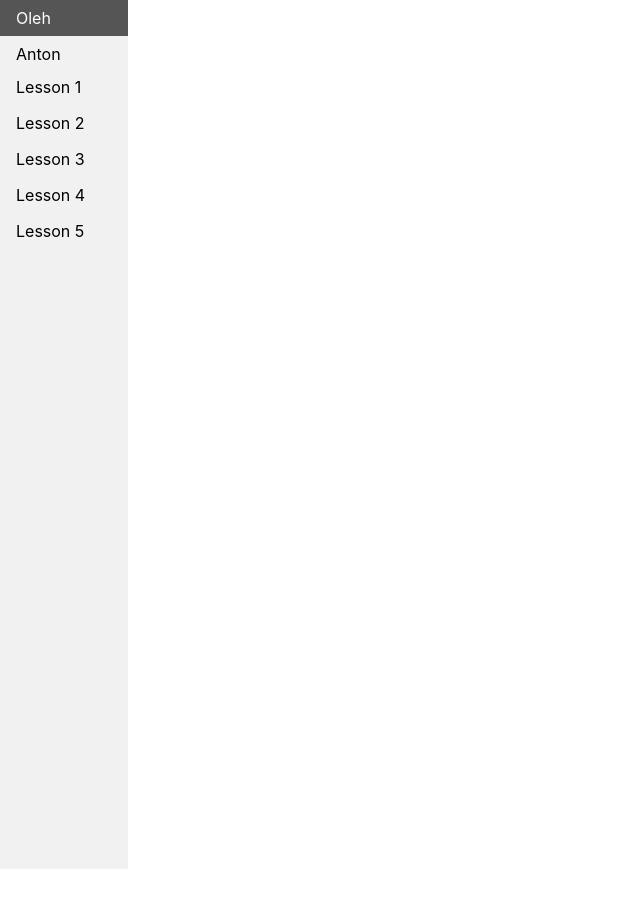
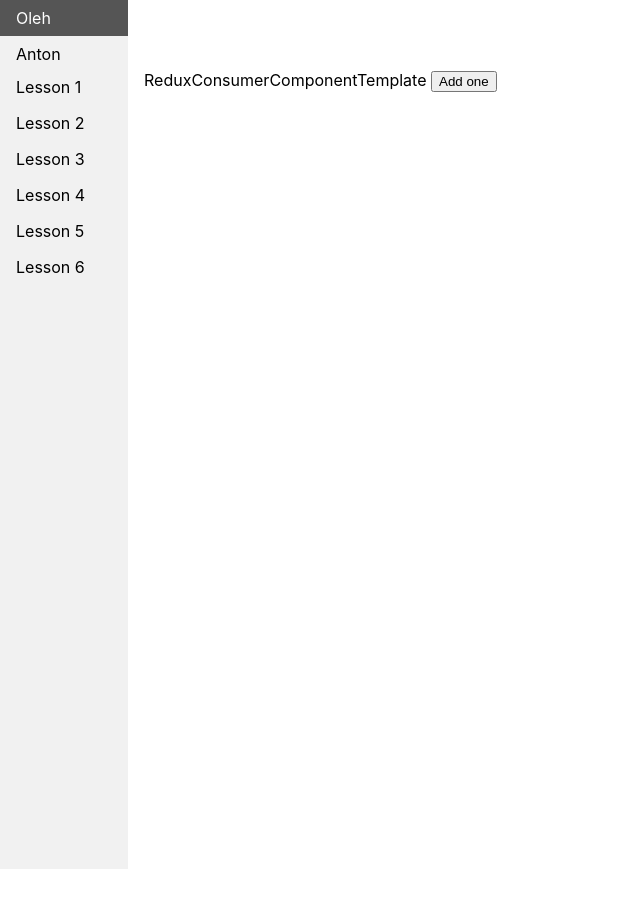
Before and after one commit to oleggerus/react-app, a React app: page /lessons/lesson6 in a window 1280 px wide. Shown: the top 908 px of the page, without its empty margins (0-640 px from the left). Before the commit the page ends 800 px from the top, so only its background shows below. Built offline with nearby package versions, Linux system fonts and the light colour scheme.

Commit message:
lesson 6

```diff
--- a/package.json
+++ b/package.json
@@ -56,8 +56,10 @@
     "react-app-polyfill": "^2.0.0",
     "react-dev-utils": "^11.0.0",
     "react-dom": "^17.0.1",
+    "react-redux": "^7.2.2",
     "react-refresh": "^0.8.3",
     "react-router-dom": "^5.2.0",
+    "redux": "^4.0.5",
     "resolve": "1.18.1",
     "resolve-url-loader": "^3.1.2",
     "sass-loader": "8.0.2",
--- /dev/null
+++ b/src/Components/Lessons/Lesson6/index.js
@@ -0,0 +1,39 @@
+import React from "react";
+import { connect } from "react-redux";
+
+import ReduxProvider from "./setupRedux";
+
+const ReduxConsumerComponentTemplate = ({ dispatch, counter }) => {
+  //   dispatch({ type: "a", someotherProp: 1 });
+  //   dispatch({ type: 1 });
+  //   dispatch({ type: 1, payload: { payloadKey1: "22" } });
+
+  return (
+    <div>
+      ReduxConsumerComponentTemplate {counter}
+      <button onClick={() => dispatch({ type: "a", someotherProp: 1 })}>
+        Add one
+      </button>
+    </div>
+  );
+};
+const ReduxConsumerComponent = connect(
+  state => ({ counter: state.a }),
+  dispatch => ({
+    dispatch,
+  }),
+  null,
+  {}
+)(ReduxConsumerComponentTemplate);
+
+const Lesson6 = () => {
+  return (
+    <ReduxProvider>
+      <div className={"lesson6 main"}>
+        <ReduxConsumerComponent testProp={"test"} />
+      </div>
+    </ReduxProvider>
+  );
+};
+
+export default Lesson6;
--- /dev/null
+++ b/src/Components/Lessons/Lesson6/setupRedux.js
@@ -0,0 +1,20 @@
+import React from "react";
+import { Provider } from "react-redux";
+import { createStore } from "redux";
+
+const reducer = (state = { a: "" }, action) => {
+  console.log(action);
+  if (action.type === "a")
+    return {
+      ...state,
+      a: +state.a + 1,
+    };
+  return state;
+};
+const store = createStore(reducer);
+
+const Main = ({ children }) => {
+  return <Provider store={store}>{children}</Provider>;
+};
+
+export default Main;
--- a/src/Components/Lessons/lessons.js
+++ b/src/Components/Lessons/lessons.js
@@ -24,6 +24,9 @@ const Lessons = ({ routes }) => {
         <li>
           <Link to="/lessons/lesson5">Lesson 5</Link>
         </li>
+        <li>
+          <Link to="/lessons/lesson6">Lesson 6</Link>
+        </li>
       </ul>
 
       <Switch>
--- a/src/routes.js
+++ b/src/routes.js
@@ -6,6 +6,7 @@ import Lesson2 from "./Components/Lessons/Lesson2";
 import Lesson3 from "./Components/Lessons/Lesson3";
 import Lesson4 from "./Components/Lessons/Lesson4";
 import Lesson5 from "./Components/Lessons/Lesson5";
+import Lesson6 from "./Components/Lessons/Lesson6";
 
 import Anton from "./Components/PersonalInfo/anton";
 import Oleh from "./Components/PersonalInfo/oleh";
@@ -43,6 +44,10 @@ const routes = [
         path: "/lessons/lesson5",
         component: Lesson5,
       },
+      {
+        path: "/lessons/lesson6",
+        component: Lesson6,
+      },
     ],
   },
 ];
```
Also changed, not shown: 1 other file (tests, documents, lock files or other folders).
